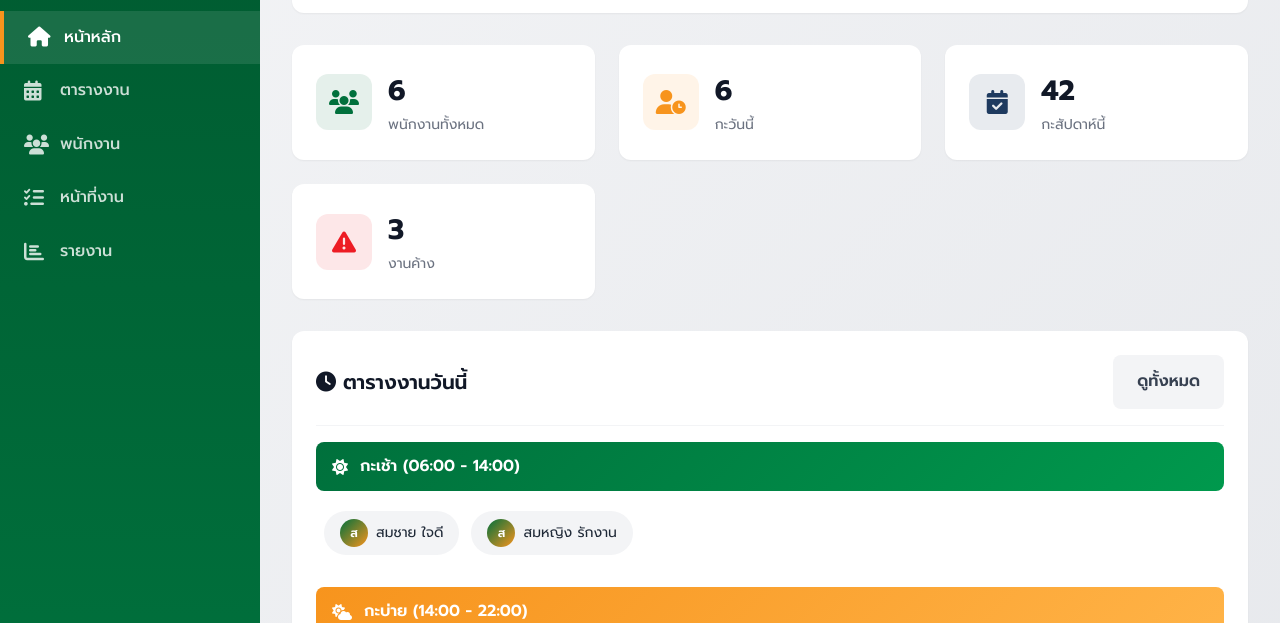
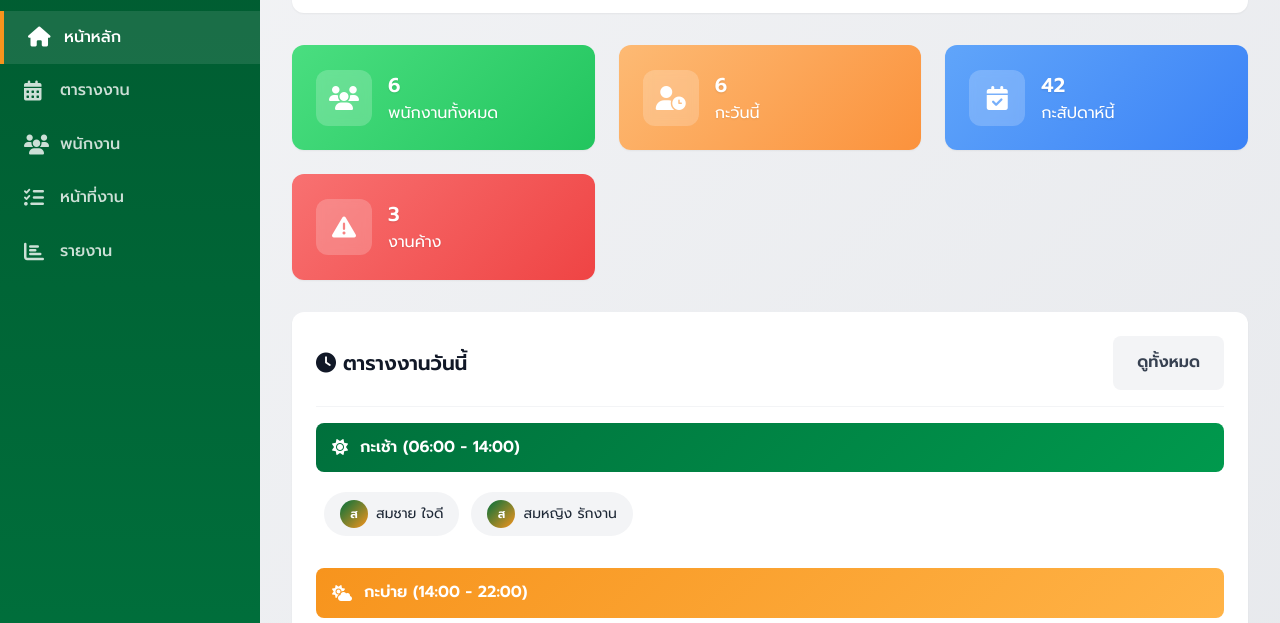
Before and after one commit to Sorawiteiei/7eleven-shift-manager, an Electron app: page frontend/dashboard.html in a window 1280 px wide. Shown: the part 112-735 px from the top of the page. Drawn offline with Linux system fonts and the light colour scheme; sample sign-in values are in the browser's storage.

Commit message:
Update CSS: Apply premium gradient cards and fix safe-area for mobile bottom nav

```diff
--- a/frontend/css/style.css
+++ b/frontend/css/style.css
@@ -389,6 +389,7 @@ h3 {
     margin-bottom: 2rem;
 }
 
+/* Stats Cards - Default (White) */
 .stat-card {
     background: var(--white);
     border-radius: var(--radius-lg);
@@ -397,12 +398,60 @@ h3 {
     display: flex;
     align-items: center;
     gap: 1rem;
+    position: relative;
+    overflow: hidden;
     transition: var(--transition-fast);
+}
+
+/* Premium Gradient Cards (New) */
+.stat-card:has(.stat-icon.green) {
+    background: linear-gradient(135deg, #4ADE80 0%, #22C55E 100%);
+}
+
+.stat-card:has(.stat-icon.orange) {
+    background: linear-gradient(135deg, #FDBA74 0%, #FB923C 100%);
+}
+
+.stat-card:has(.stat-icon.red) {
+    background: linear-gradient(135deg, #F87171 0%, #EF4444 100%);
+}
+
+.stat-card:has(.stat-icon.blue) {
+    background: linear-gradient(135deg, #60A5FA 0%, #3B82F6 100%);
+}
+
+/* Make text white on gradient cards */
+.stat-card:has(.stat-icon) .stat-info h3,
+.stat-card:has(.stat-icon) .stat-info p {
+    color: white;
+    text-shadow: 0 1px 2px rgba(0, 0, 0, 0.1);
+}
+
+/* Adjust icon style for gradient cards */
+.stat-card:has(.stat-icon) .stat-icon {
+    background: rgba(255, 255, 255, 0.2) !important;
+    color: white !important;
+    backdrop-filter: blur(5px);
 }
 
 .stat-card:hover {
     transform: translateY(-4px);
     box-shadow: var(--shadow-lg);
+}
+
+/* Fallback for older browsers (White style) */
+@supports not selector(:has(*)) {
+    .stat-card {
+        background: var(--white);
+    }
+
+    .stat-info h3 {
+        color: var(--gray-900);
+    }
+
+    .stat-info p {
+        color: var(--gray-500);
+    }
 }
 
 .stat-icon {
@@ -413,37 +462,6 @@ h3 {
     align-items: center;
     justify-content: center;
     font-size: 1.5rem;
-}
-
-.stat-icon.green {
-    background: rgba(0, 112, 60, 0.1);
-    color: var(--seven-green);
-}
-
-.stat-icon.orange {
-    background: rgba(247, 148, 29, 0.1);
-    color: var(--seven-orange);
-}
-
-.stat-icon.red {
-    background: rgba(237, 28, 36, 0.1);
-    color: var(--seven-red);
-}
-
-.stat-icon.blue {
-    background: rgba(30, 58, 95, 0.1);
-    color: var(--shift-night);
-}
-
-.stat-info h3 {
-    font-size: 1.75rem;
-    font-weight: 700;
-    color: var(--gray-900);
-}
-
-.stat-info p {
-    color: var(--gray-500);
-    font-size: 0.875rem;
 }
 
 /* ---------- Shift Schedule ---------- */
```
